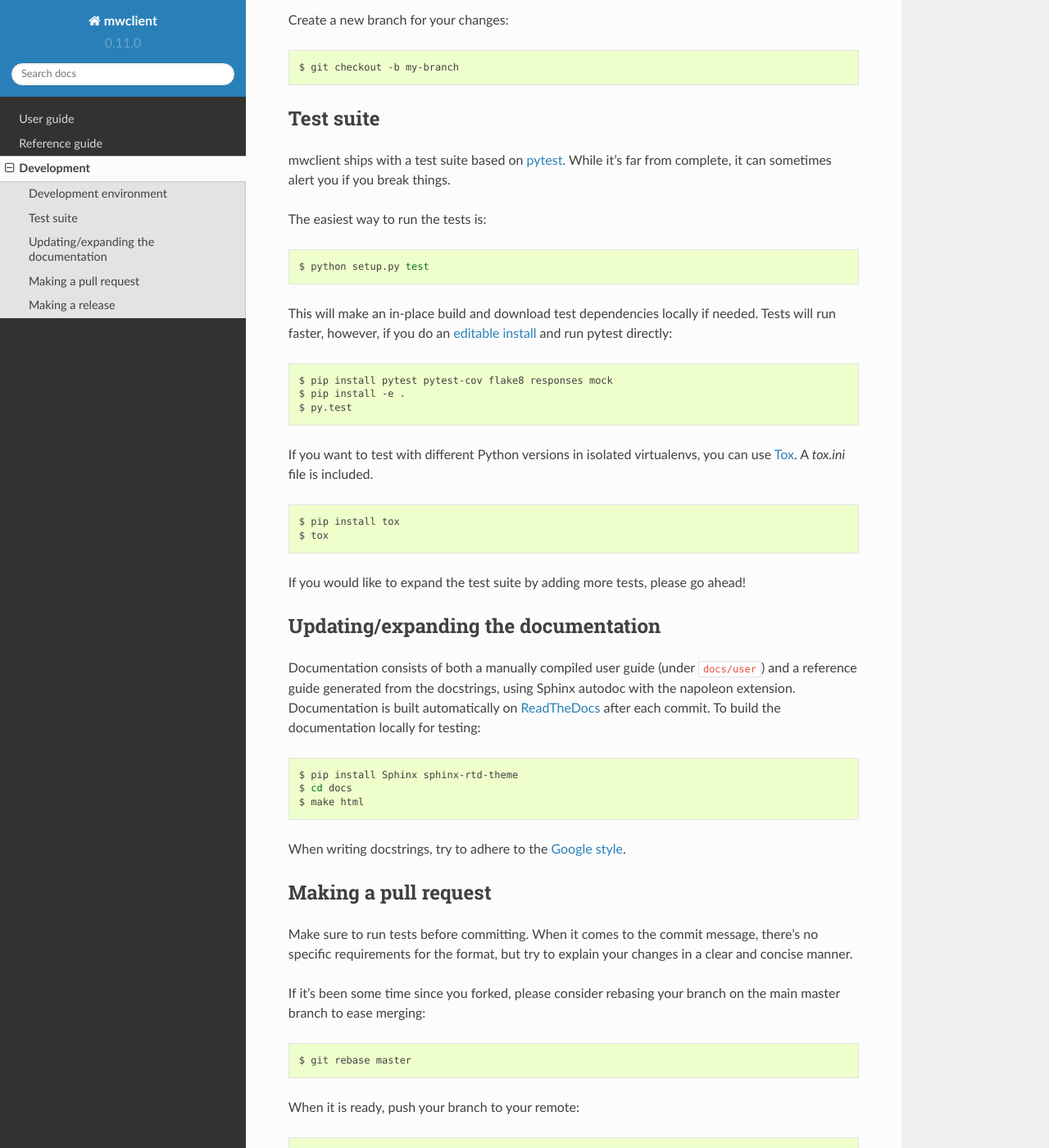
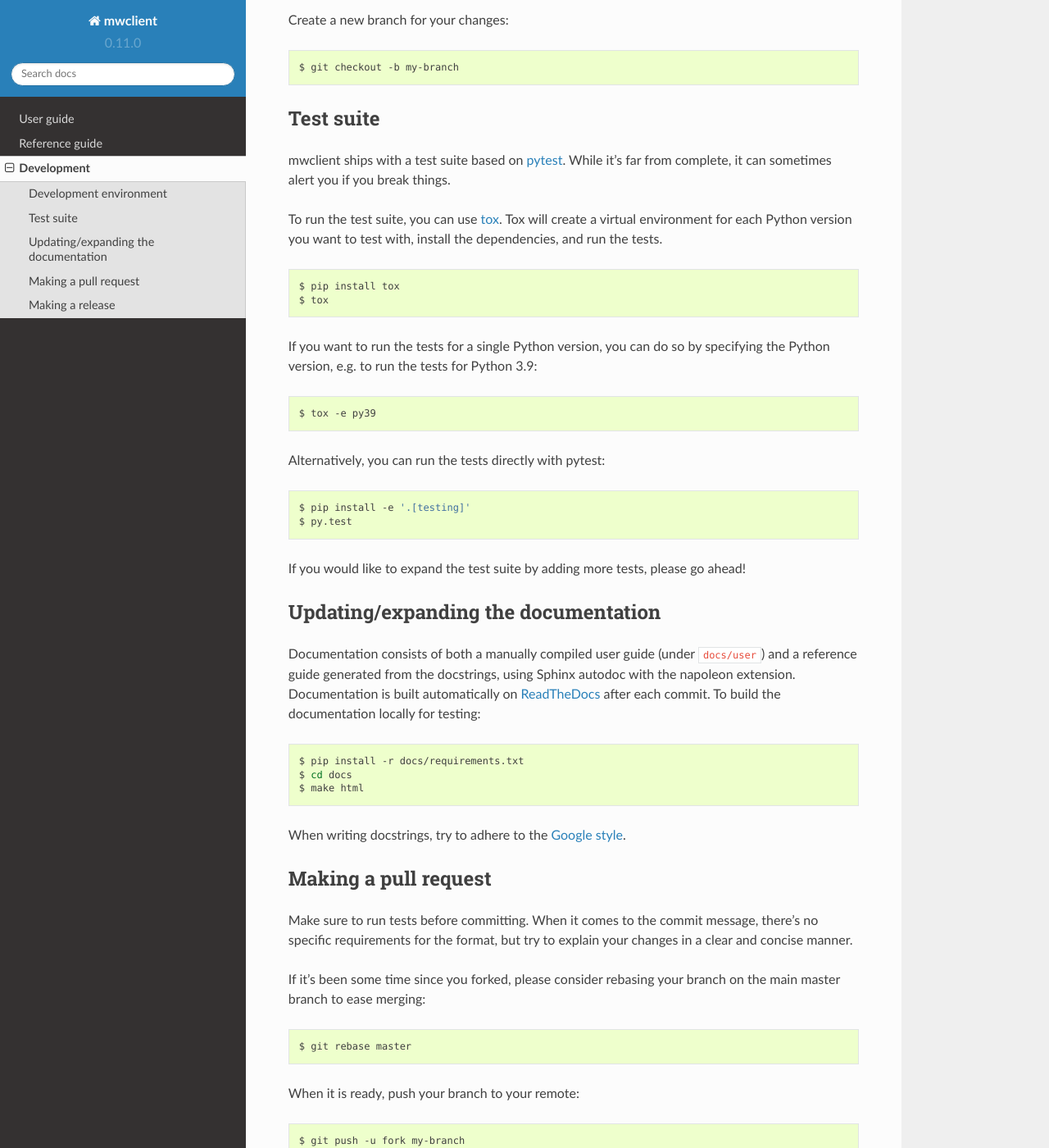
Before and after one commit to mwclient/mwclient, a Sphinx documentation site: the page built from docs/source/development/index.rst, in a window 1280 px wide and 1400 px high, scrolled down 586 px. Shown: the whole window at 82% size. Built offline with Sphinx 7.4.7 and the Read the Docs theme 2.0.0, drawn with Linux system fonts in a browser that asks for light colours; the version number is read from the project's files by our own code.

Commit message:
Remove deprecated pytest-runner and setup.py test
The setup.py test command and pytest-runner have been deprecated for
several years and are no longer recommended. The pytest documentation
no longer recommends pytest-runner and their own documentation
recommends against it.

- https://github.com/pypa/setuptools/issues/1684
- https://github.com/pytest-dev/pytest/issues/5534
- https://github.com/pytest-dev/pytest-runner/issues/50

Changes made:

- Removed pytest-runner: Eliminated the use of pytest-runner from
  `setup.py`.
- Moved test dependencies to the `extra-dependencies`, which can be used
  by tox as well as for manual installation.
- Updated the documentation to recommend using tox as the default test
  runner. Alternatively, users can manually run tests with the `py.test`
  command.

These changes will also make an eventual migration to `pyproject.toml`
easier, as the `extras_require` can be copied to the
`project.optional-dependencies` section.

```diff
--- a/docs/source/development/index.rst
+++ b/docs/source/development/index.rst
@@ -38,33 +38,31 @@ Create a new branch for your changes:
 Test suite
 ----------
 
-mwclient ships with a test suite based on `pytest <https://pytest.org>`_.
-While it's far from complete, it can sometimes alert you if you break things.
+mwclient ships with a test suite based on `pytest <https://pytest.org>`_. While
+it's far from complete, it can sometimes alert you if you break things.
 
-The easiest way to run the tests is:
-
-.. code:: bash
-
-    $ python setup.py test
-
-This will make an in-place build and download test dependencies locally if needed.
-Tests will run faster, however, if you do an
-`editable install <https://pip.readthedocs.org/en/latest/reference/pip_install.html#editable-installs>`_
-and run pytest directly:
-
-.. code:: bash
-
-    $ pip install pytest pytest-cov flake8 responses mock
-    $ pip install -e .
-    $ py.test
-
-If you want to test with different Python versions in isolated virtualenvs,
-you can use `Tox <https://tox.testrun.org/>`_. A `tox.ini` file is included.
+To run the test suite, you can use `tox <https://tox.testrun.org/>`_. Tox will
+create a virtual environment for each Python version you want to test with,
+install the dependencies, and run the tests.
 
 .. code:: bash
 
     $ pip install tox
     $ tox
+
+If you want to run the tests for a single Python version, you can do so by
+specifying the Python version, e.g. to run the tests for Python 3.9:
+
+.. code:: bash
+
+    $ tox -e py39
+
+Alternatively, you can run the tests directly with pytest:
+
+.. code:: bash
+
+    $ pip install -e '.[testing]'
+    $ py.test
 
 If you would like to expand the test suite by adding more tests, please go ahead!
 
@@ -80,7 +78,7 @@ To build the documentation locally for testing:
 
 .. code:: bash
 
-    $ pip install Sphinx sphinx-rtd-theme
+    $ pip install -r docs/requirements.txt
     $ cd docs
     $ make html
 
```
Also changed, not shown: setup.py (+7 -8 lines), 1 other file.
